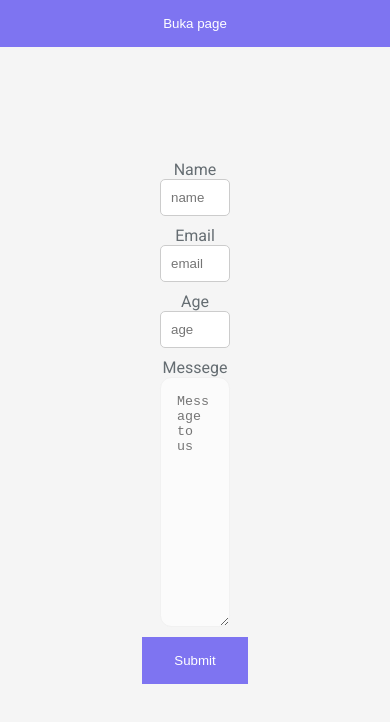
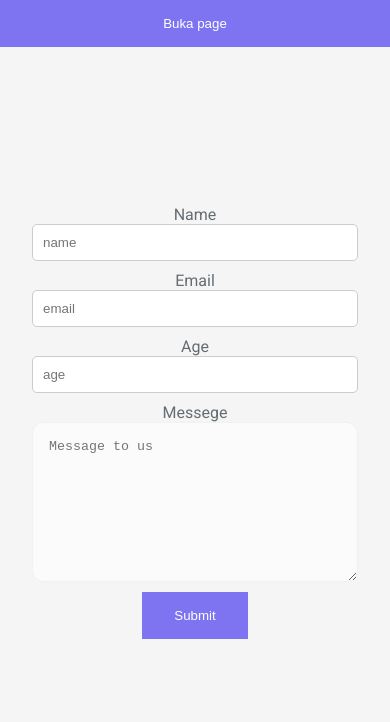
Before and after one commit to exa31/react-eduwork, a React (Create React App) app: page / in a window 390 px wide. Shown: the top 722 px of the page. Built offline with nearby package versions, Linux system fonts and the light colour scheme.

Commit message:
fix ui mobile

```diff
--- a/src/styles/FormStyle.css
+++ b/src/styles/FormStyle.css
@@ -24,5 +24,12 @@
 }
 
 #regist #message {
+    height: 10rem;
     margin-bottom: 10px;
 }
+
+@media screen and (max-width: 768px){
+    #regist {
+        padding: 2rem;
+    }
+}
```
